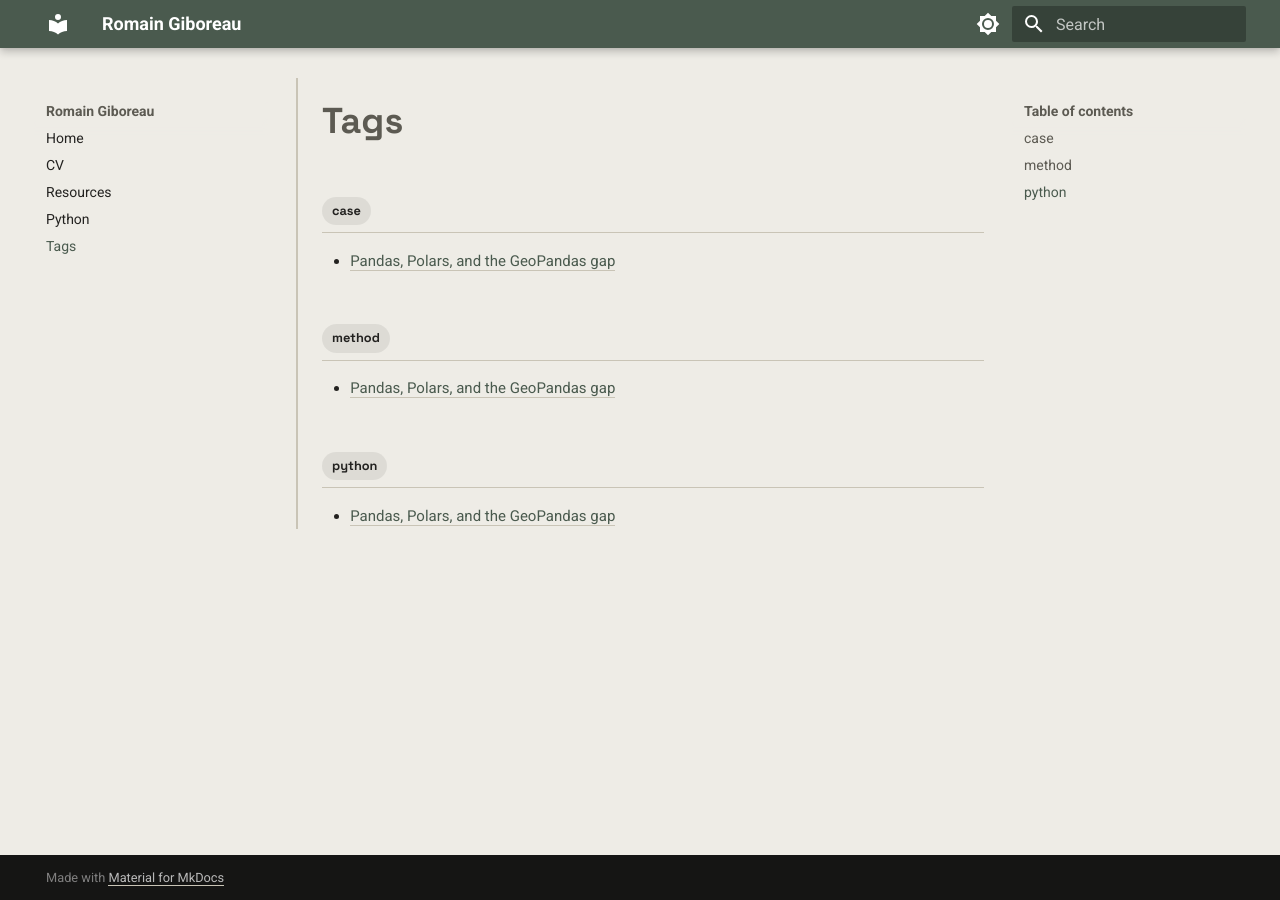
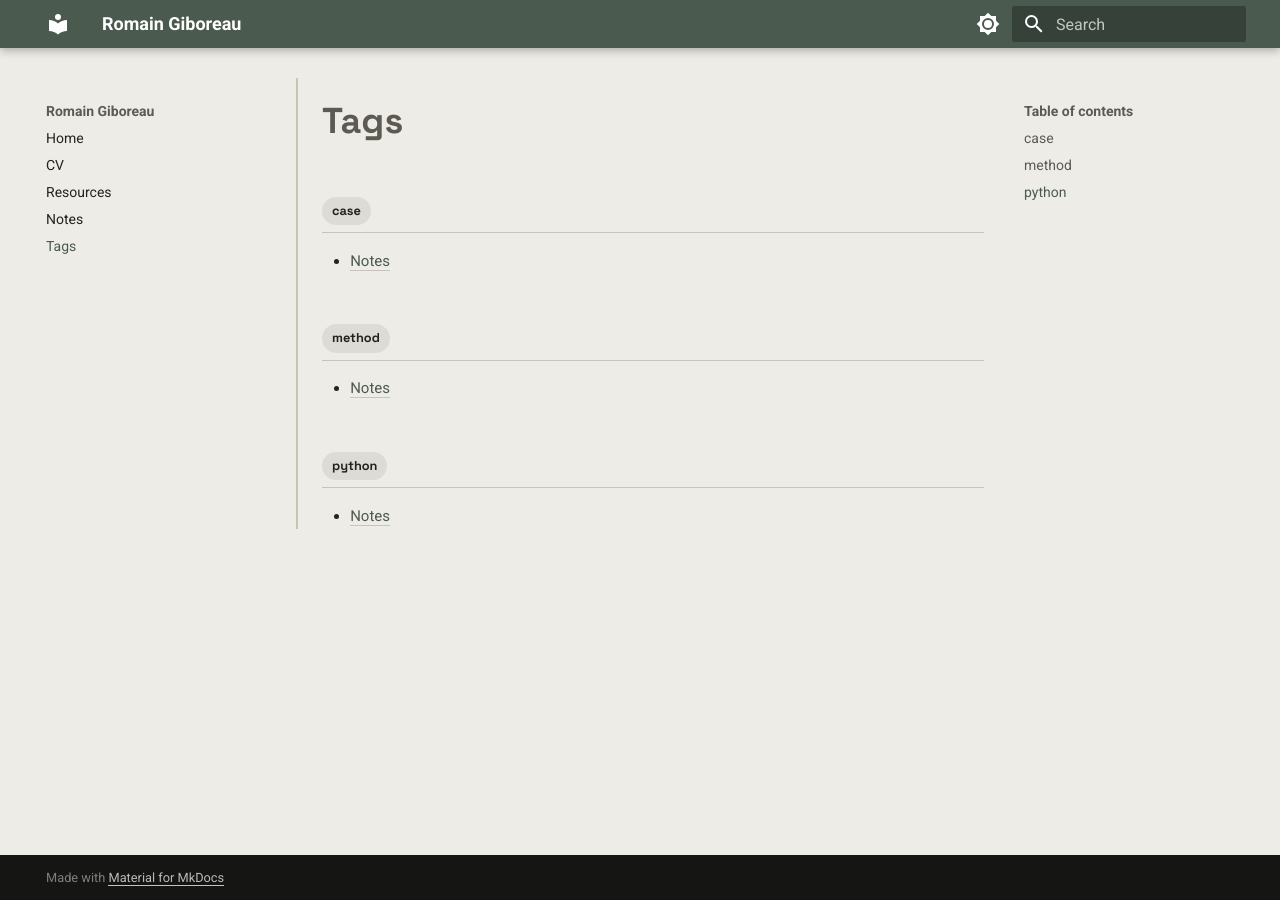
Before and after one commit to RomainGiboreau/My_Website, an MkDocs documentation site: the page built from docs/tags.md, in a window 1280 px wide. Built offline with MkDocs 1.6.1 and Material for MkDocs 9.7.7, drawn with Linux system fonts in a browser that asks for light colours.

Commit message:
Rename Python section to Notes in mkdocs.yml

```diff
--- a/mkdocs.yml
+++ b/mkdocs.yml
@@ -52,5 +52,5 @@
   - Home: index.md
   - CV: cv.md
   - Resources: resources/index.md
-  - Python: python/Pandas_Polars.md
+  - Notes: notes/pandas_polars.md
   - Tags: tags.md
```
